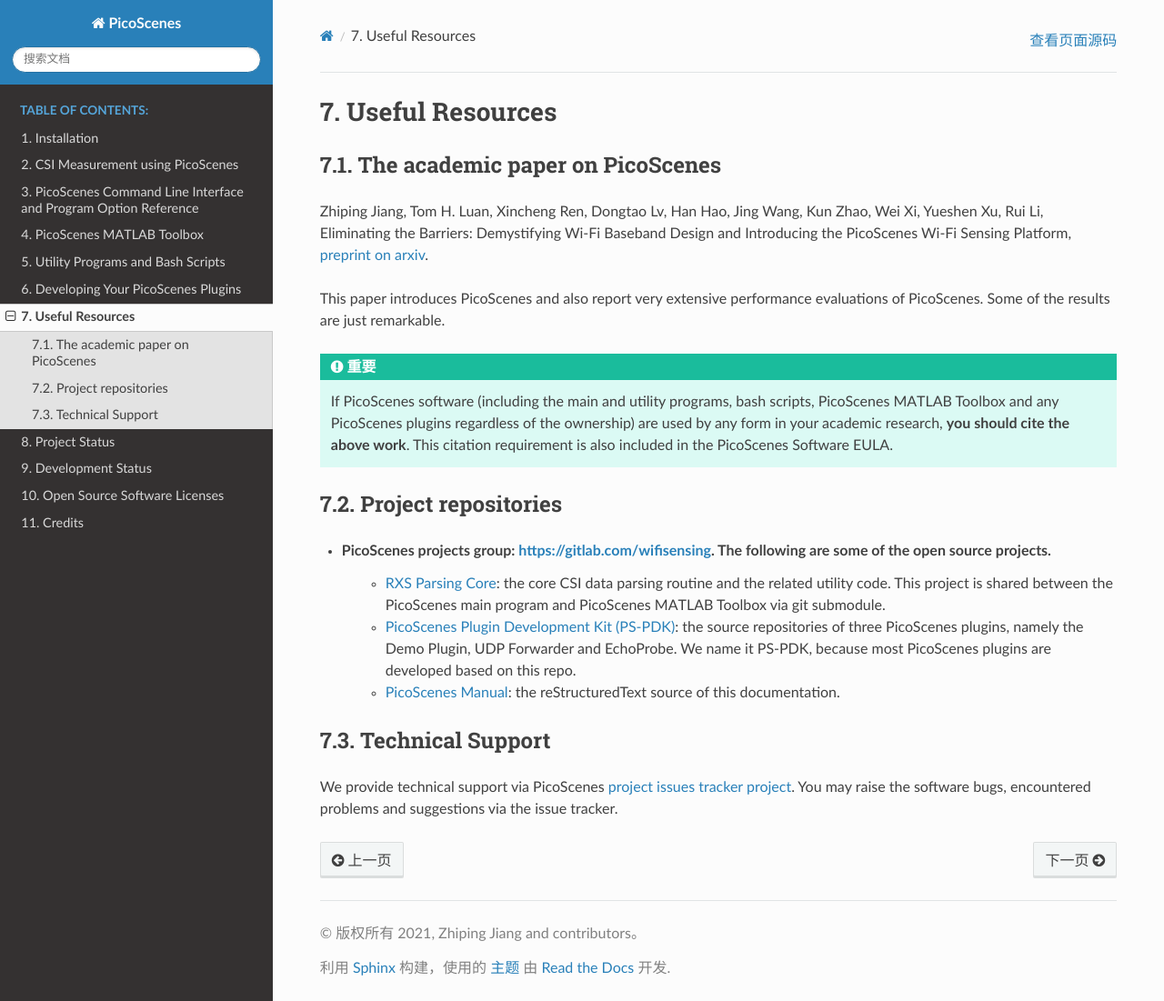
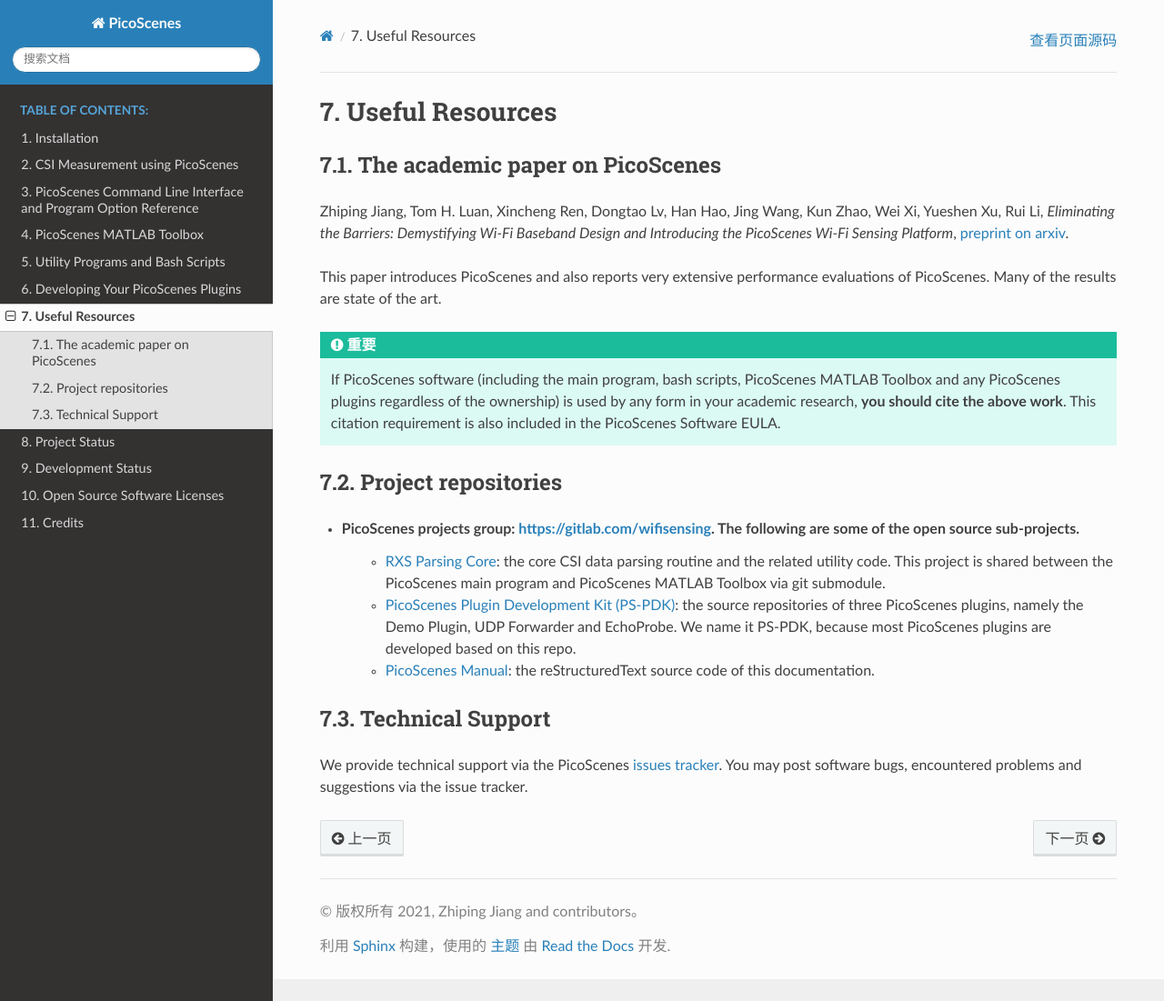
Before and after one commit to wifisensing/PicoScenes-Manual, a Sphinx documentation site: the page built from source/resources.rst, in a window 1280 px wide and 1101 px high. Shown: the whole window at 91% size. Built offline with Sphinx 7.4.7 and the Read the Docs theme 2.0.0, drawn with Linux system fonts in a browser that asks for light colours.

Commit message:
update resource

```diff
--- a/source/resources.rst
+++ b/source/resources.rst
@@ -6,23 +6,23 @@
 The academic paper on PicoScenes
 ------------------------------------
 
-Zhiping Jiang, Tom H. Luan, Xincheng Ren, Dongtao Lv, Han Hao, Jing Wang, Kun Zhao, Wei Xi, Yueshen Xu, Rui Li, Eliminating the Barriers: Demystifying Wi-Fi Baseband Design and Introducing the PicoScenes Wi-Fi Sensing Platform, `preprint on arxiv <https://arxiv.org/abs/2010.10233>`_.
+Zhiping Jiang, Tom H. Luan, Xincheng Ren, Dongtao Lv, Han Hao, Jing Wang, Kun Zhao, Wei Xi, Yueshen Xu, Rui Li, `Eliminating the Barriers: Demystifying Wi-Fi Baseband Design and Introducing the PicoScenes Wi-Fi Sensing Platform`, `preprint on arxiv <https://arxiv.org/abs/2010.10233>`_.
 
-This paper introduces PicoScenes and also report very extensive performance evaluations of PicoScenes. Some of the results are just remarkable.
+This paper introduces PicoScenes and also reports very extensive performance evaluations of PicoScenes. Many of the results are state of the art.
 
-.. important:: If PicoScenes software (including the main and utility programs, bash scripts, PicoScenes MATLAB Toolbox and any PicoScenes plugins regardless of the ownership) are used by any form in your academic research, **you should cite the above work**. This citation requirement is also included in the PicoScenes Software EULA.
+.. important:: If PicoScenes software (including the main program, bash scripts, PicoScenes MATLAB Toolbox and any PicoScenes plugins regardless of the ownership) is used by any form in your academic research, **you should cite the above work**. This citation requirement is also included in the PicoScenes Software EULA.
 
 Project repositories
 ----------------------------
 
-- PicoScenes projects group: https://gitlab.com/wifisensing. The following are some of the open source projects.
+- PicoScenes projects group: https://gitlab.com/wifisensing. The following are some of the open source sub-projects.
     - `RXS Parsing Core <https://gitlab.com/wifisensing/rxs_parsing_core>`_: the core CSI data parsing routine and the related utility code. This project is shared between the PicoScenes main program and PicoScenes MATLAB Toolbox via git submodule.
     - `PicoScenes Plugin Development Kit (PS-PDK) <https://gitlab.com/wifisensing/PicoScenes-PDK>`_: the source repositories of three PicoScenes plugins, namely the Demo Plugin, UDP Forwarder and EchoProbe. We name it PS-PDK, because most PicoScenes plugins are developed based on this repo.
-    - `PicoScenes Manual <https://gitlab.com/wifisensing/PicoScenes-Manual>`_: the reStructuredText source of this documentation.
+    - `PicoScenes Manual <https://gitlab.com/wifisensing/PicoScenes-Manual>`_: the reStructuredText source code of this documentation.
 
 .. _tech_support:
 
 
 Technical Support
 -----------------------------
-We provide technical support via PicoScenes `project issues tracker project <https://gitlab.com/wifisensing/picoscenes-issue-tracker/issues>`_. You may raise the software bugs, encountered problems and suggestions via the  issue tracker.
+We provide technical support via the PicoScenes `issues tracker <https://gitlab.com/wifisensing/picoscenes-issue-tracker/issues>`_. You may post software bugs, encountered problems and suggestions via the issue tracker.
```
